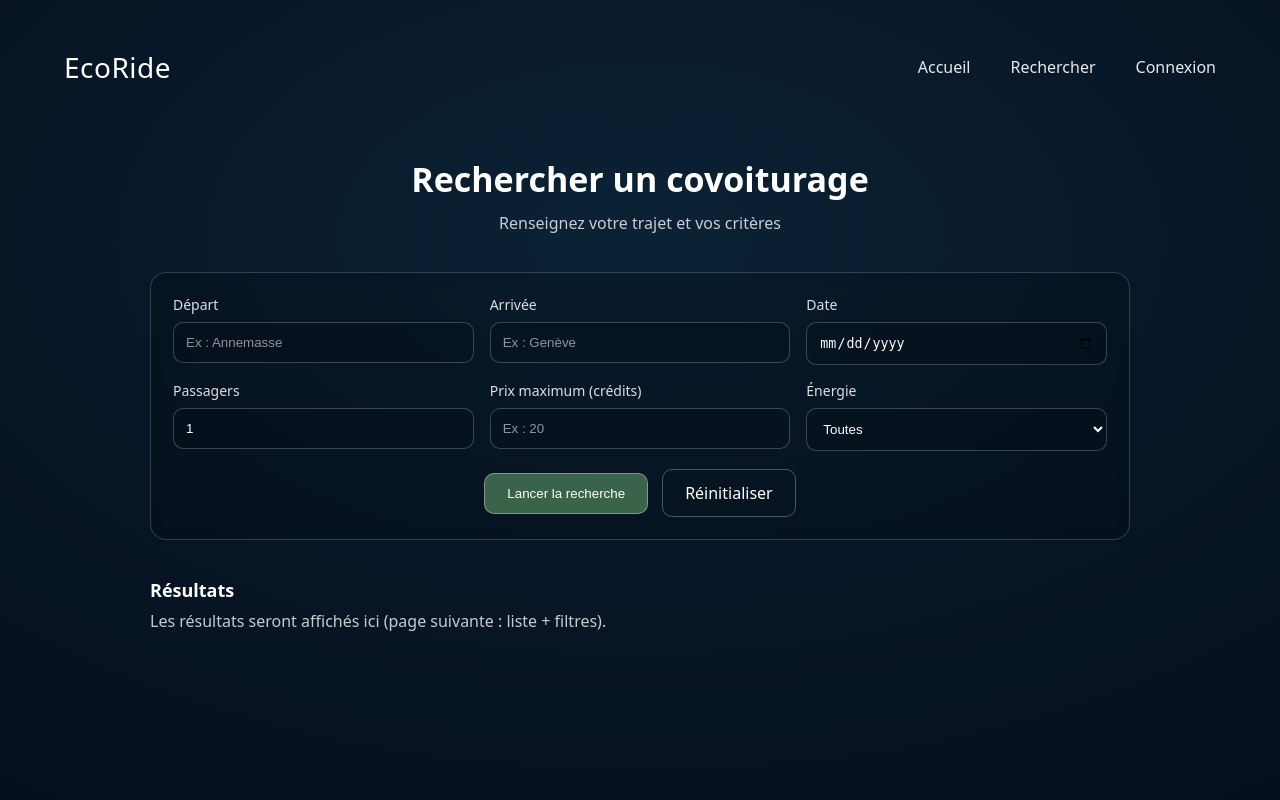
After one commit to rebecca-roussel/ecoride, a Symfony app: template templates/recherche/index.html.twig in a window 1280 px wide. The commit adds this page. Run offline with Twig, Linux system fonts and the light colour scheme; the template is opened without the code that fills it, so the values that code supplies are empty; some libraries are stand-ins or nearby versions.

Commit message:
Ajout de la page de recherche et liaison depuis l'accueil

```diff
--- a/composer.json
+++ b/composer.json
@@ -7,6 +7,7 @@
         "php": ">=8.2",
         "ext-ctype": "*",
         "ext-iconv": "*",
+        "symfony/asset": "7.4.*",
         "symfony/console": "7.4.*",
         "symfony/dotenv": "7.4.*",
         "symfony/flex": "^2",
--- a/config/reference.php
+++ b/config/reference.php
@@ -264,7 +264,7 @@ use Symfony\Component\Config\Loader\ParamConfigurator as Param;
  *         formats?: array<string, string|list<scalar|null|Param>>,
  *     },
  *     assets?: bool|array{ // Assets configuration
- *         enabled?: bool|Param, // Default: false
+ *         enabled?: bool|Param, // Default: true
  *         strict_mode?: bool|Param, // Throw an exception if an entry is missing from the manifest.json. // Default: false
  *         version_strategy?: scalar|null|Param, // Default: null
  *         version?: scalar|null|Param, // Default: null
--- /dev/null
+++ b/public/css/recherche.css
@@ -0,0 +1,125 @@
+.recherche{
+  min-height: 100vh;
+  padding: 48px 64px 60px;
+}
+
+.entete{
+  display: flex;
+  align-items: center;
+  justify-content: space-between;
+}
+
+.logo{
+  font-size: 28px;
+  letter-spacing: 0.5px;
+}
+
+.navigation{
+  display: flex;
+  gap: 40px;
+  font-size: 16px;
+  opacity: 0.9;
+}
+
+.lien{ padding: 6px 0; }
+.lien.actif{ opacity: 1; }
+
+.bloc-titre{
+  margin-top: 70px;
+  text-align: center;
+}
+
+.bloc-titre h1{
+  margin: 0 0 10px;
+  font-size: 34px;
+}
+
+.sous-texte{
+  margin: 0;
+  color: rgba(255,255,255,0.78);
+}
+
+.carte-formulaire{
+  margin: 38px auto 0;
+  max-width: 980px;
+  border: 1px solid rgba(255,255,255,0.18);
+  border-radius: 16px;
+  background: rgba(0,0,0,0.18);
+  backdrop-filter: blur(6px);
+  padding: 22px;
+}
+
+.grille{
+  display: grid;
+  grid-template-columns: 1fr 1fr 1fr;
+  gap: 16px;
+}
+
+.champ label{
+  display: block;
+  font-size: 14px;
+  margin-bottom: 8px;
+  color: rgba(255,255,255,0.86);
+}
+
+.champ input,
+.champ select{
+  width: 100%;
+  padding: 12px 12px;
+  border-radius: 10px;
+  border: 1px solid rgba(255,255,255,0.22);
+  background: rgba(5,15,25,0.45);
+  color: #fff;
+  outline: none;
+}
+
+.champ input::placeholder{
+  color: rgba(255,255,255,0.55);
+}
+
+.actions{
+  margin-top: 18px;
+  display: flex;
+  gap: 14px;
+  justify-content: center;
+  align-items: center;
+}
+
+.bouton-principal{
+  display: inline-block;
+  padding: 12px 22px;
+  border-radius: 10px;
+  background: rgba(63,107,79,0.92);
+  border: 1px solid rgba(255,255,255,0.35);
+  color: #fff;
+  cursor: pointer;
+}
+
+.bouton-secondaire{
+  display: inline-block;
+  padding: 12px 22px;
+  border-radius: 10px;
+  border: 1px solid rgba(255,255,255,0.28);
+  background: transparent;
+}
+
+.zone-resultats{
+  margin: 38px auto 0;
+  max-width: 980px;
+}
+
+.titre-resultats{
+  margin: 0 0 8px;
+  font-size: 18px;
+}
+
+.texte-aide{
+  margin: 0;
+  color: rgba(255,255,255,0.78);
+}
+
+@media (max-width: 900px){
+  .recherche{ padding: 28px 20px 50px; }
+  .navigation{ gap: 18px; }
+  .grille{ grid-template-columns: 1fr; }
+}
--- /dev/null
+++ b/templates/recherche/index.html.twig
@@ -0,0 +1,82 @@
+{% extends 'base.html.twig' %}
+
+{% block title %}EcoRide – Recherche{% endblock %}
+
+{% block stylesheets %}
+  <link rel="stylesheet" href="{{ asset('css/recherche.css') }}">
+{% endblock %}
+
+{% block body %}
+<main class="recherche">
+
+  <header class="entete">
+    <div class="logo">EcoRide</div>
+
+    <nav class="navigation" aria-label="Navigation principale">
+      <a class="lien" href="{{ path('accueil') }}">Accueil</a>
+      <a class="lien actif" href="{{ path('recherche') }}">Rechercher</a>
+      <a class="lien" href="#">Connexion</a>
+    </nav>
+  </header>
+
+  <section class="bloc-titre" aria-labelledby="titre-recherche">
+    <h1 id="titre-recherche">Rechercher un covoiturage</h1>
+    <p class="sous-texte">Renseignez votre trajet et vos critères</p>
+  </section>
+
+  <section class="carte-formulaire" aria-label="Formulaire de recherche">
+    <form class="formulaire" method="get" action="#">
+      <div class="grille">
+
+        <div class="champ">
+          <label for="depart">Départ</label>
+          <input id="depart" name="depart" type="text" placeholder="Ex : Annemasse" autocomplete="address-level2">
+        </div>
+
+        <div class="champ">
+          <label for="arrivee">Arrivée</label>
+          <input id="arrivee" name="arrivee" type="text" placeholder="Ex : Genève" autocomplete="address-level2">
+        </div>
+
+        <div class="champ">
+          <label for="date_depart">Date</label>
+          <input id="date_depart" name="date_depart" type="date">
+        </div>
+
+        <div class="champ">
+          <label for="passagers">Passagers</label>
+          <input id="passagers" name="passagers" type="number" min="1" max="8" value="1">
+        </div>
+
+        <div class="champ">
+          <label for="prix_max">Prix maximum (crédits)</label>
+          <input id="prix_max" name="prix_max" type="number" min="0" step="1" placeholder="Ex : 20">
+        </div>
+
+        <div class="champ">
+          <label for="energie">Énergie</label>
+          <select id="energie" name="energie">
+            <option value="">Toutes</option>
+            <option value="electrique">Électrique</option>
+            <option value="hybride">Hybride</option>
+            <option value="essence">Essence</option>
+            <option value="diesel">Diesel</option>
+          </select>
+        </div>
+
+      </div>
+
+      <div class="actions">
+        <button class="bouton-principal" type="submit">Lancer la recherche</button>
+        <a class="bouton-secondaire" href="{{ path('recherche') }}">Réinitialiser</a>
+      </div>
+    </form>
+  </section>
+
+  <section class="zone-resultats" aria-label="Résultats">
+    <h2 class="titre-resultats">Résultats</h2>
+    <p class="texte-aide">Les résultats seront affichés ici (page suivante : liste + filtres).</p>
+  </section>
+
+</main>
+{% endblock %}
```
Also changed, not shown: src/Controller/RechercheController.php (added, +18 -0 lines), templates/accueil/index.html.twig (+9 -55 lines), 1 other file.
